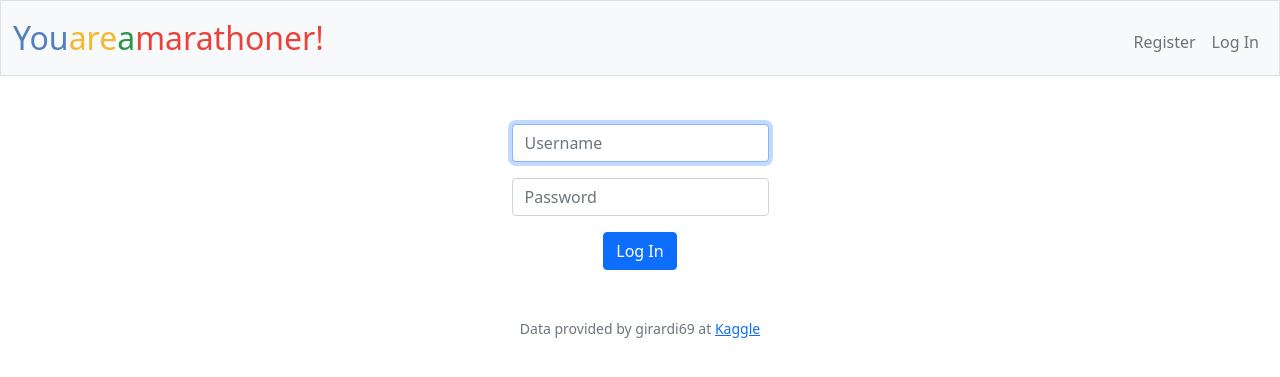
After one commit to pavlovajane/cs50-final-project, a Flask app: template templates/login.html in a window 1280 px wide. The commit adds this page. Shown: the top 377 px of the page. Run offline with Flask 2, Linux system fonts and the light colour scheme; the template is opened without the code that fills it, so the values that code supplies are empty.

Commit message:
Add html, db and py changes for a basic version

```diff
--- a/app.py
+++ b/app.py
@@ -1,13 +1,13 @@
 import os
 
-from cs50 import SQL
+import sqlite3
 from flask import Flask, flash, redirect, render_template, request, session, jsonify
 from flask_session import Session
 from tempfile import mkdtemp
 from werkzeug.security import check_password_hash, generate_password_hash
 import json
 
-from supportfunc import apology, login_required, lookup, usd
+from supportfunc import apology, login_required
 
 # Configure application
 app = Flask(__name__)
@@ -17,12 +17,12 @@ app.config["SESSION_PERMANENT"] = False
 app.config["SESSION_TYPE"] = "filesystem"
 Session(app)
 
-# Configure CS50 Library to use SQLite database
-db = SQL("sqlite:///finance.db")
+# Connect to sqlite database
+db = sqlite3.connect('marathoner.db')
 
 # Make sure API key is set
-if not os.environ.get("API_KEY"):
-    raise RuntimeError("API_KEY not set")
+# if not os.environ.get("API_KEY"):
+#     raise RuntimeError("API_KEY not set")
 
 
 @app.after_request
@@ -32,3 +32,59 @@ def after_request(response):
     response.headers["Expires"] = 0
     response.headers["Pragma"] = "no-cache"
     return response
+
+@app.route("/")
+@login_required
+def index():
+    """Show runs done"""
+    return apology("TODO")
+
+@app.route("/login", methods=["GET", "POST"])
+def login():
+    """Log user in"""
+
+    # Forget any user_id
+    session.clear()
+
+    # User reached route via POST (as by submitting a form via POST)
+    if request.method == "POST":
+
+        # Ensure username was submitted
+        if not request.form.get("username"):
+            return apology("must provide username", 403)
+
+        # Ensure password was submitted
+        elif not request.form.get("password"):
+            return apology("must provide password", 403)
+
+        # Query database for username
+        rows = db.execute("SELECT * FROM users WHERE username = ?", request.form.get("username"))
+
+        # Ensure username exists and password is correct
+        if len(rows) != 1 or not check_password_hash(rows[0]["hash"], request.form.get("password")):
+            return apology("invalid username and/or password", 403)
+
+        # Remember which user has logged in
+        session["user_id"] = rows[0]["id"]
+
+        # Redirect user to home page
+        return redirect("/")
+
+    # User reached route via GET (as by clicking a link or via redirect)
+    else:
+        return render_template("login.html")
+
+@app.route("/logout")
+def logout():
+    """Log user out"""
+
+    # Forget any user_id
+    session.clear()
+
+    # Redirect user to login form
+    return redirect("/")
+
+@app.route("/register", methods=["GET", "POST"])
+def register():
+    """Register user"""
+    return apology("TODO")
--- a/templates/layout.html
+++ b/templates/layout.html
@@ -8,18 +8,63 @@
         <meta name="viewport" content="initial-scale=1, width=device-width">
 
         <!-- http://getbootstrap.com/docs/5.1/ -->
-        <link crossorigin="anonymous" href="https://cdn.jsdelivr.net/npm/bootstrap@5.1.3/dist/css/bootstrap.min.css" integrity="sha384-1BmE4kWBq78iYhFldvKuhfTAU6auU8tT94WrHftjDbrCEXSU1oBoqyl2QvZ6jIW3" rel="stylesheet">
-        <script crossorigin="anonymous" src="https://cdn.jsdelivr.net/npm/bootstrap@5.1.3/dist/js/bootstrap.bundle.min.js" integrity="sha384-ka7Sk0Gln4gmtz2MlQnikT1wXgYsOg+OMhuP+IlRH9sENBO0LRn5q+8nbTov4+1p"></script>
+        <link crossorigin="anonymous" href="https://cdn.jsdelivr.net/npm/bootstrap@5.1.3/dist/css/bootstrap.min.css"
+            integrity="sha384-1BmE4kWBq78iYhFldvKuhfTAU6auU8tT94WrHftjDbrCEXSU1oBoqyl2QvZ6jIW3" rel="stylesheet">
+        <script crossorigin="anonymous" src="https://cdn.jsdelivr.net/npm/bootstrap@5.1.3/dist/js/bootstrap.bundle.min.js"
+            integrity="sha384-ka7Sk0Gln4gmtz2MlQnikT1wXgYsOg+OMhuP+IlRH9sENBO0LRn5q+8nbTov4+1p"></script>
 
-        <!-- https://favicon.io/emoji-favicons/money-bag/ -->
         <link href="/static/favicon.ico" rel="icon">
-
         <link href="/static/styles.css" rel="stylesheet">
 
-        <title>CS50 Final Project: {% block title %}{% endblock %}</title>
+        <title>You are a marathoner: {% block title %}{% endblock %}</title>
 
     </head>
 
     <body>
 
+        <nav class="bg-light border navbar navbar-expand-md navbar-light">
+            <div class="container-fluid">
+                <a class="navbar-brand" href="/"><span class="blue">You</span><span class="yellow">are</span><span class="green">a</span><span class="red">marathoner!</span></a>
+                <button aria-controls="navbar" aria-expanded="false" aria-label="Toggle navigation" class="navbar-toggler"
+                    data-bs-target="#navbar" data-bs-toggle="collapse" type="button">
+                    <span class="navbar-toggler-icon"></span>
+                </button>
+                <div class="collapse navbar-collapse" id="navbar">
+                    {% if session["user_id"] %}
+                    <ul class="navbar-nav me-auto mt-2">
+                        <li class="nav-item"><a class="nav-link" href="/quote">Quote</a></li>
+                        <li class="nav-item"><a class="nav-link" href="/buy">Buy</a></li>
+                        <li class="nav-item"><a class="nav-link" href="/sell">Sell</a></li>
+                        <li class="nav-item"><a class="nav-link" href="/history">History</a></li>
+                    </ul>
+                    <ul class="navbar-nav ms-auto mt-2">
+                        <li class="nav-item"><a class="nav-link" href="/logout">Log Out</a></li>
+                    </ul>
+                    {% else %}
+                    <ul class="navbar-nav ms-auto mt-2">
+                        <li class="nav-item"><a class="nav-link" href="/register">Register</a></li>
+                        <li class="nav-item"><a class="nav-link" href="/login">Log In</a></li>
+                    </ul>
+                    {% endif %}
+                </div>
+            </div>
+        </nav>
+
+        {% if get_flashed_messages() %}
+        <header>
+            <div class="alert alert-primary mb-0 text-center" role="alert">
+                {{ get_flashed_messages() | join(" ") }}
+            </div>
+        </header>
+        {% endif %}
+
+        <main class="container-fluid py-5 text-center">
+            {% block main %}{% endblock %}
+        </main>
+
+        <footer class="mb-5 small text-center text-muted">
+            Data provided by girardi69 at <a
+                href="https://www.kaggle.com/datasets/girardi69/marathon-time-predictions">Kaggle</a>
+        </footer>
     </body>
+</html>
--- /dev/null
+++ b/templates/login.html
@@ -0,0 +1,17 @@
+{% extends "layout.html" %}
+
+{% block title %}
+    Log In
+{% endblock %}
+
+{% block main %}
+    <form action="/login" method="post">
+        <div class="mb-3">
+            <input autocomplete="off" autofocus class="form-control mx-auto w-auto" id="username" name="username" placeholder="Username" type="text">
+        </div>
+        <div class="mb-3">
+            <input class="form-control mx-auto w-auto" id="password" name="password" placeholder="Password" type="password">
+        </div>
+        <button class="btn btn-primary" type="submit">Log In</button>
+    </form>
+{% endblock %}
```
Also changed, not shown: requirements.txt (+18 -11 lines), templates/apology.html (added, +10 -0 lines), marathoner.db (added), static/favicon.ico, 1 other file.
